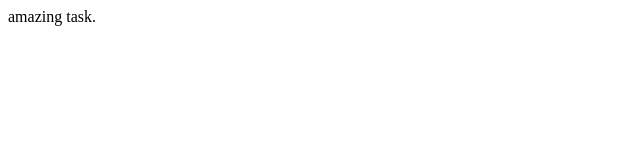
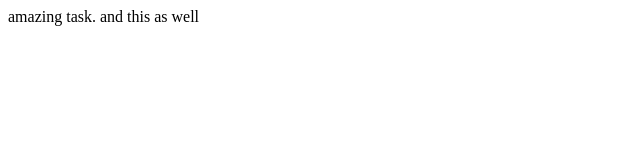
Before and after one commit to jjthakkar30/SampleDev, a plain HTML site: page index2.html in a window 1280 px wide. Shown: the whole page, without its empty margins (0-640 px from the left). Drawn offline with Linux system fonts and the light colour scheme.

Commit message:
Update index2.html

```diff
--- a/index2.html
+++ b/index2.html
@@ -2,5 +2,6 @@
 	<head></head>
 	<body>
 		amazing task.
+		and this as well
 	</body>
 </html>
```
